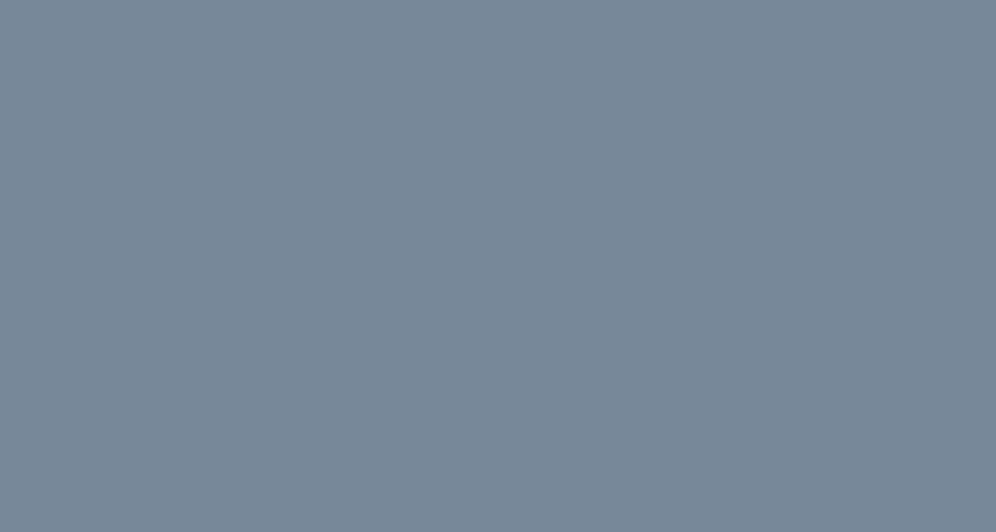
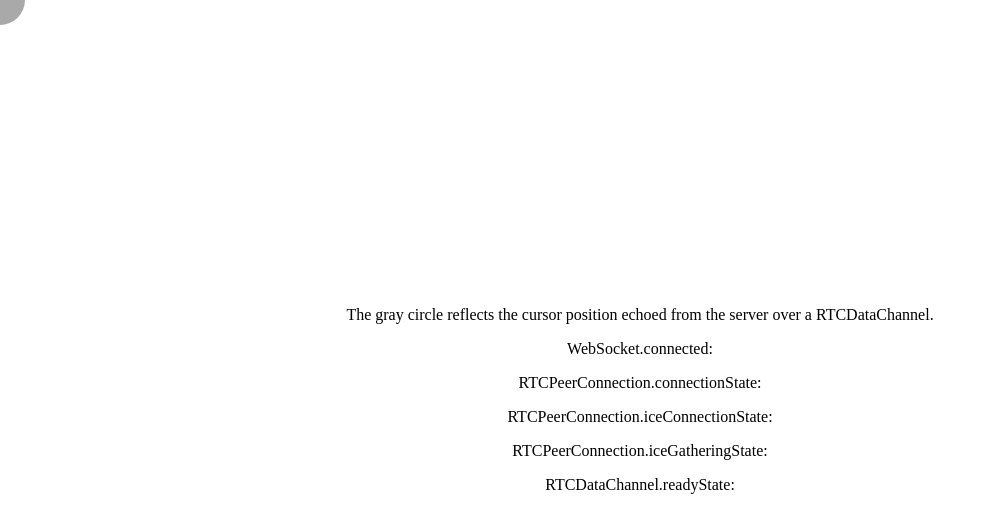
Before and after one commit to rivet-gg/example-typescript-webrtc-direct, a website: page client/index.html in a window 1280 px wide. Shown: the whole page, without its empty margins (0-996 px from the left). Drawn offline with Linux system fonts and the light colour scheme.

Commit message:
Show debug information

```diff
--- a/client/index.html
+++ b/client/index.html
@@ -8,23 +8,45 @@
 
 			#canvas {
 				position: fixed;
+				left: 0;
+				top: 0;
 				width: 100%;
 				height: 100%;
-				background: lightslategray;
 			}
 
 			#cursor {
 				position: absolute;
 				transform: translate(-50%, -50%);
 				width: 50px;
-				height: 50x;
+				height: 50px;
 				border-radius: 50%;
-				background: red;
+				background: darkgray;
+			}
 
+			#info {
+				position: absolute;
+				width: 100%;
+				height: 100%;
+
+				display: flex;
+				justify-content: center;
+				align-items: center;
+
+				text-align: center;
 			}
 		</style>
 	</head>
 	<body>
+		<div id="info">
+			<div>
+				<p>The gray circle reflects the cursor position echoed from the server over a RTCDataChannel.</p>
+				<p>WebSocket.connected: <span id="ws-connected"></span></p>
+				<p>RTCPeerConnection.connectionState: <span id="peer-connection-state"></span></p>
+				<p>RTCPeerConnection.iceConnectionState: <span id="ice-connection-state"></span></p>
+				<p>RTCPeerConnection.iceGatheringState: <span id="ice-gathering-state"></span></p>
+				<p>RTCDataChannel.readyState: <span id="dc-ready-state"></span></p>
+			</div>
+		</div>
 		<div id="canvas">
 			<div id="cursor">
 			</div>
```
Also changed, not shown: client/Client.ts (+9 -0 lines).
